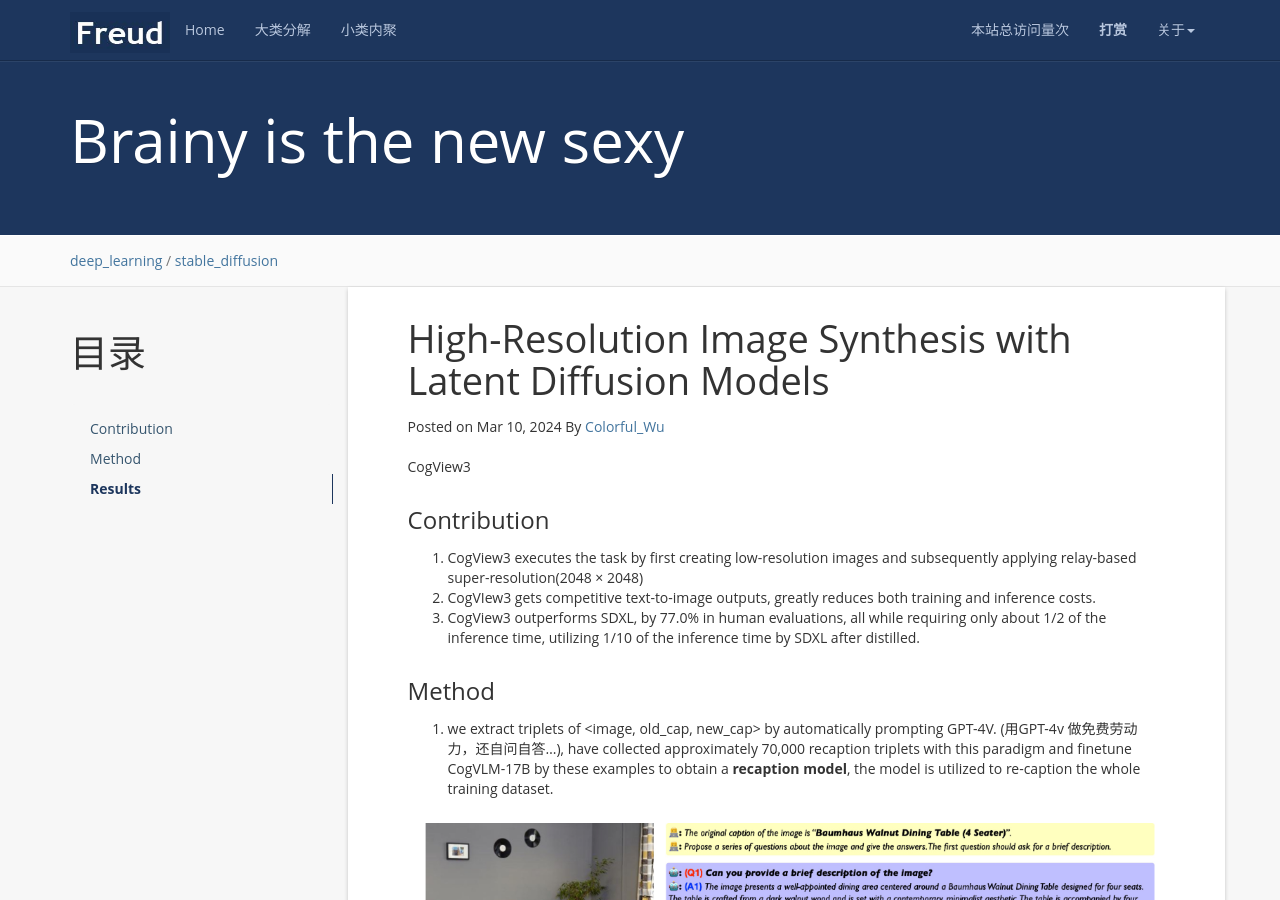
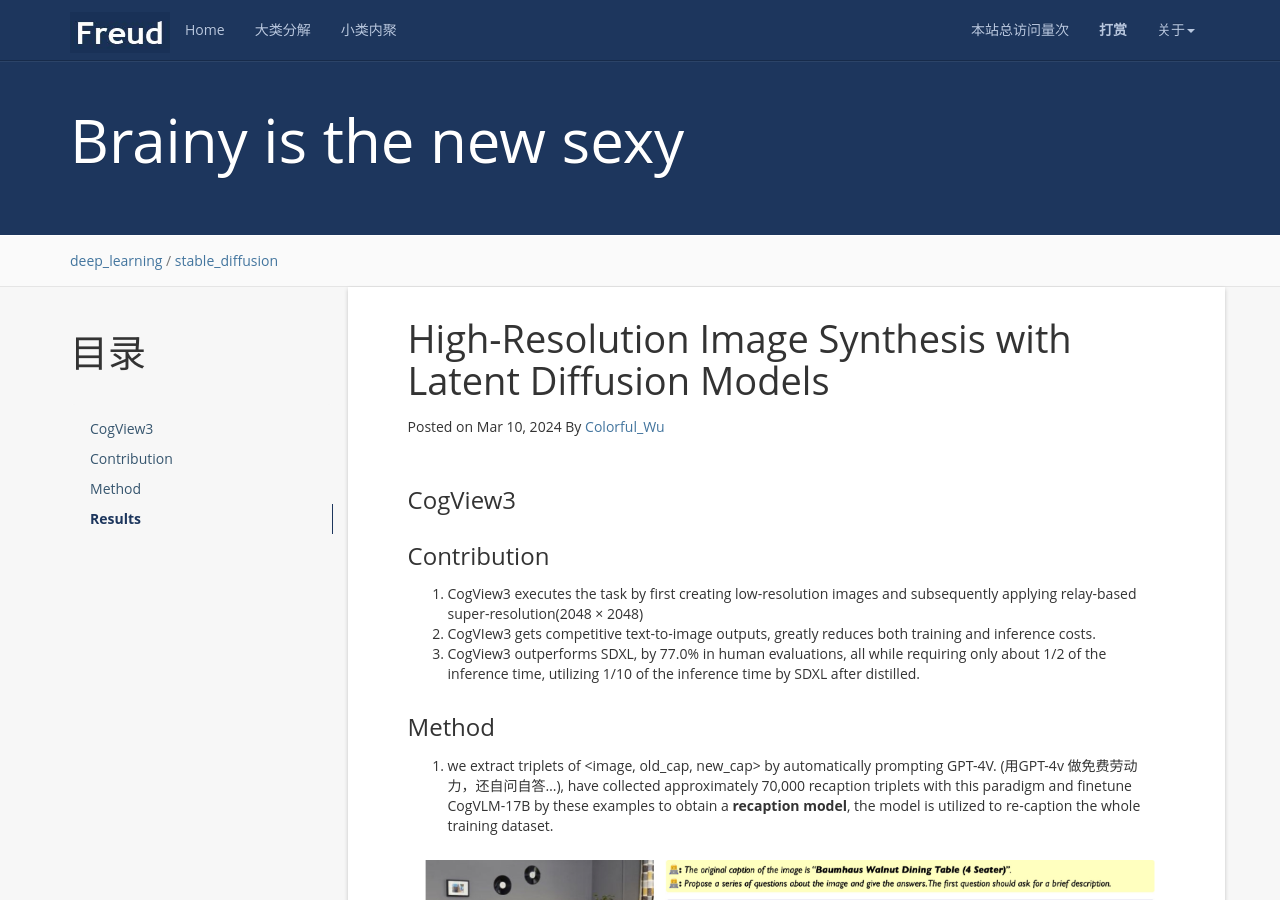
Before and after one commit to Colorfu1/Colorful.io, a Jekyll site: the page built from _posts/2024-03-13-CogView3.md, in a window 1280 px wide and 900 px high. Built offline with Jekyll 4.4.1, drawn with Linux system fonts in a browser that asks for light colours; nearby versions of some CDN libraries; formulas are drawn with MathJax 3; a script that is not in the unit is left out; comment, search, counter and statistics services are not loaded.

Commit message:
fix a small bug

```diff
--- a/_posts/2024-03-13-CogView3.md
+++ b/_posts/2024-03-13-CogView3.md
@@ -9,7 +9,7 @@ tag: stable_diffusion
 
 * content
 {:toc}
-CogView3
+### CogView3
 
 ### Contribution
 1. CogView3 executes the task by first creating low-resolution images and subsequently applying relay-based super-resolution(2048 × 2048)
```
